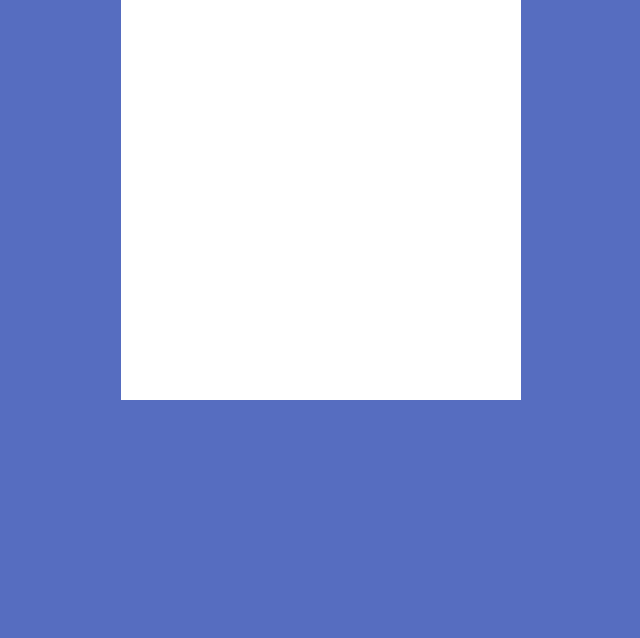
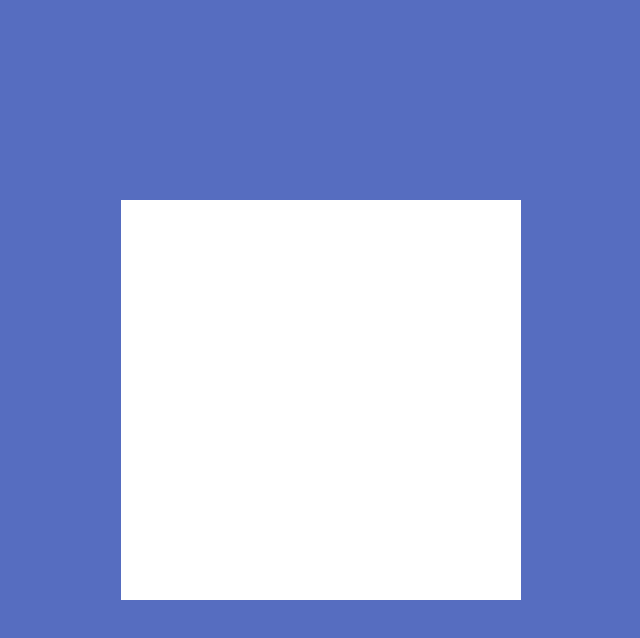
Before and after one commit to inherentspice/Etch-a-Sketch, a plain HTML site: page index.html in a window 1280 px wide. Shown: the whole page, without its empty margins (319-959 px from the left). Drawn offline with Linux system fonts and the light colour scheme.

Commit message:
divs wrap, canvas centered

```diff
--- a/etch.js
+++ b/etch.js
@@ -1,4 +1,4 @@
-for (let i = 64; i > 0; i--) {
+for (let i = 100; i > 0; i--) {
   let containerDiv = document.getElementById('container');
   let newDiv = document.createElement('div');
   newDiv.className = 'art';
--- a/index.html
+++ b/index.html
@@ -6,9 +6,10 @@
     <link rel="stylesheet" href="stylesheet.css">
   </head>
   <body>
-    <div class="container" id="container">
+    <main>
+      <div class="container" id="container"></div>
+    </main>
 
-    </div>
   </body>
   <script src="etch.js"></script>
 </html>
--- a/stylesheet.css
+++ b/stylesheet.css
@@ -27,7 +27,13 @@ body {
   color: var(--color-white);
   display: flex;
   justify-content: center;
-  align-content: center;
+}
+
+main {
+  justify-content: center;
+  height: 100vh;
+  align-items: center;
+  display: flex;
 }
 
 .container {
@@ -38,5 +44,5 @@ body {
 }
 
 .art {
-  flex: 1 1 20px;
+  flex: 1 0 12%;
 }
```
